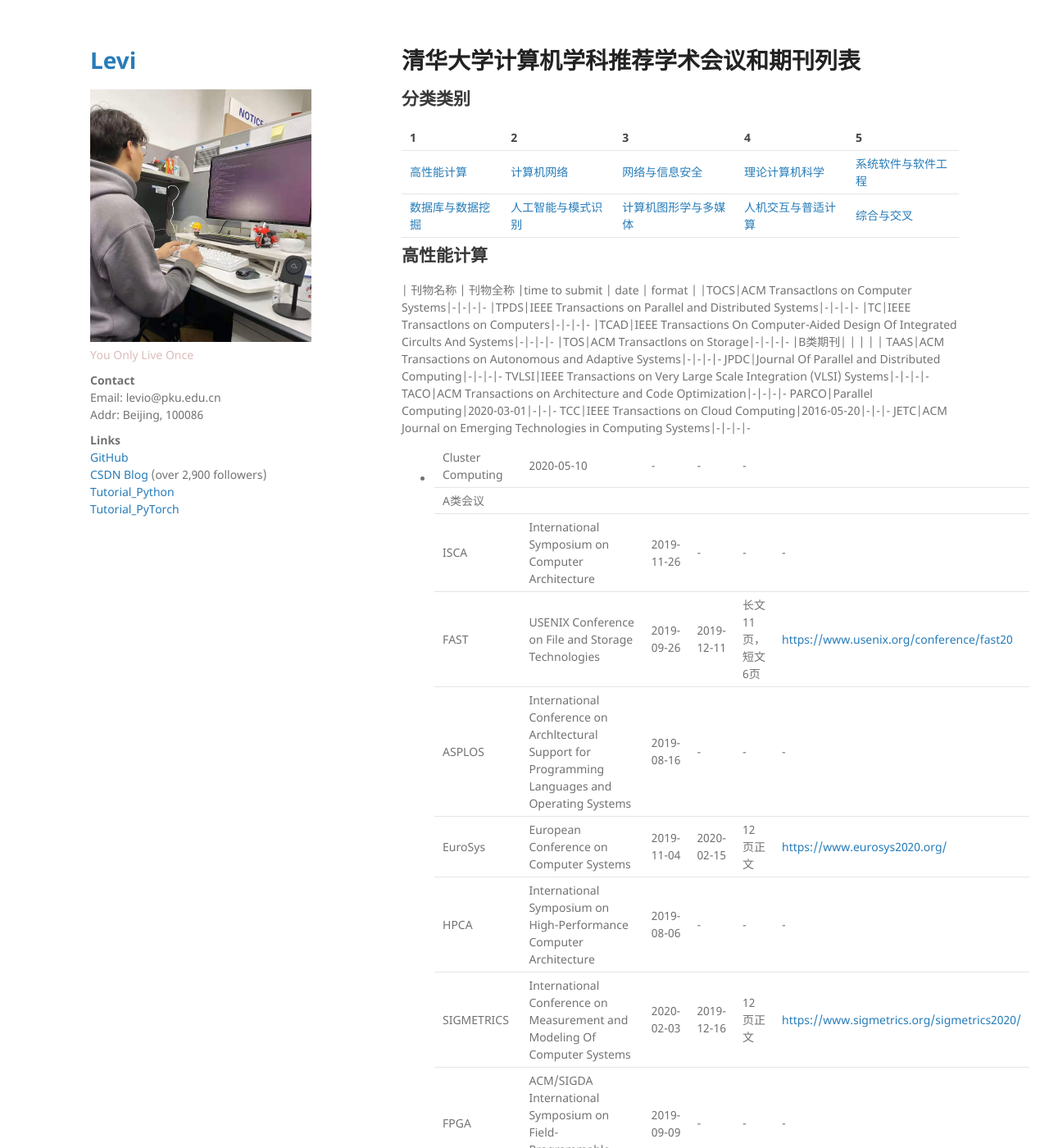
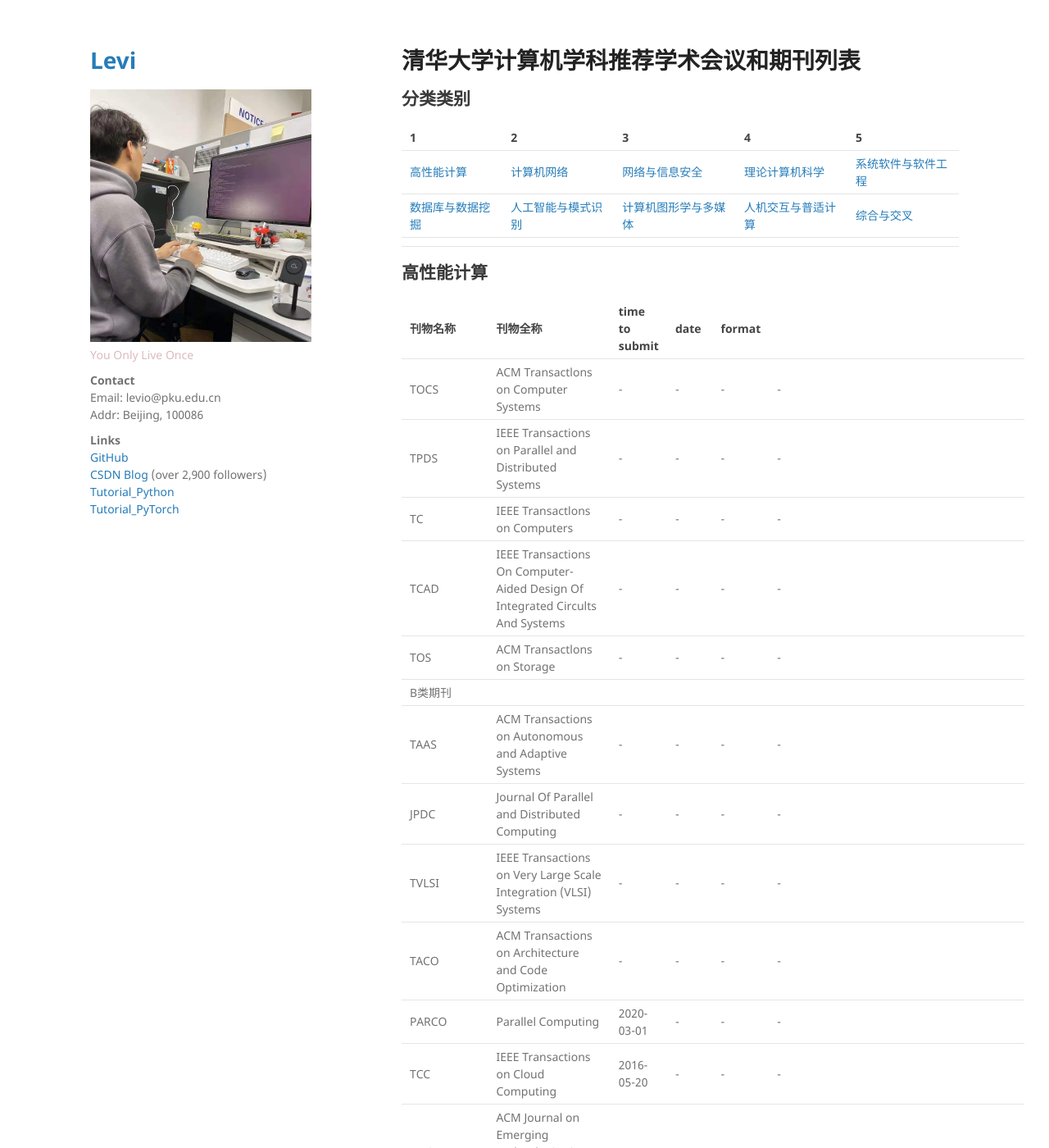
Before and after one commit to leviome/leviome.github.io, a Jekyll site: the page built from files/THU_paper_list.md, in a window 1280 px wide and 1400 px high. Shown: the whole window at 82% size. Built offline with Jekyll 4.4.1, drawn with Linux system fonts in a browser that asks for light colours; our own code applies the rules of GitHub Pages for plain Markdown files; some of the changed text lies outside the part shown.

Commit message:
modify info

```diff
--- a/files/THU_paper_list.md
+++ b/files/THU_paper_list.md
@@ -7,9 +7,11 @@
 |[高性能计算](#高性能计算) | [计算机网络](#计算机网络) | [网络与信息安全](#网络与信息安全) | [理论计算机科学](#理论计算机科学) | [系统软件与软件工程](#系统软件与软件工程)|
 |[数据库与数据挖掘](#数据库与数据挖掘) | [人工智能与模式识别](#人工智能与模式识别) | [计算机图形学与多媒体](#计算机图形学与多媒体) | [人机交互与普适计算](#人机交互与普适计算)| [综合与交叉](#综合与交叉)
 
+---
+## 高性能计算
 
-## 高性能计算
 | 刊物名称            | 刊物全称                                            |time to submit                         |  date | format   |
+|------------|-----------------------------------------------------------|---------------------------------------------------------|----|---------|
 |TOCS|ACM Transactlons on Computer Systems|-|-|-|-
 |TPDS|IEEE Transactions on Parallel and Distributed Systems|-|-|-|-
 |TC|IEEE Transactlons on Computers|-|-|-|-
@@ -68,6 +70,7 @@
 IEDM|IEEE International Electron Devices Meeting|-|-|-|-
 ISSCC|International Solid-State Circuits Conference|-|-|-|-
 
+---
 ## 计算机网络
 
 | 刊物名称            | 刊物全称                                            |time to submit                         |  date | format   |
@@ -120,6 +123,7 @@
 ICN|ACM Conference on Information Centric Networking|-|-|-|[http://www.icn2020.org/information-centric-networking/](http://www.icn2020.org/information-centric-
 CNSM|International Conference on Network and Service Management|-|-|-|-
 
+---
 ## 网络与信息安全
 | 刊物名称            | 刊物全称                                            |time to submit                         |  date | format   |
 |------------|-----------------------------------------------------------|---------------------------------------------------------|----|---------|
@@ -165,6 +169,7 @@
 SEC|IFIP International Information Security Conference|2019-12-01|-|-|-
 NOMS|IEEE/IFIP Network Operations and Management Symposium|-|-|-|-
 
+---
 ## 理论计算机科学
 | 刊物名称            | 刊物全称                                            |time to submit                         |  date | format   |
 |------------|-----------------------------------------------------------|---------------------------------------------------------|----|---------|
@@ -208,6 +213,7 @@
 SWAT/WADS|Scandinavian Symposium and Workshops on Algorithm Theory/ the Algorithms and Data Structures Symposi|-|-|-|-
 ISIT|IEEE International Symposium on Information Theory|-|-|-|-
 
+---
 ## 系统软件与软件工程
 | 刊物名称            | 刊物全称                                            |time to submit                         |  date | format   |
 |------------|-----------------------------------------------------------|---------------------------------------------------------|----|---------|
@@ -264,6 +270,7 @@
 CP|International Conference on Principles and Practice of Constraint Programming|2020-04-22|-|-|-
 ATVA|International Symposium on Automated Technology for Verification and Analysis|2020-05-03|-|-|-
 
+---
 ## 数据库与数据挖掘
 | 刊物名称            | 刊物全称                                            |time to submit                         |  date | format   |
 |------------|-----------------------------------------------------------|---------------------------------------------------------|----|---------|
@@ -309,6 +316,7 @@
 CIDR|International Conference on Innovative Data Systems Research|2019-08-23|-|-|-
 DASFAA|Database Systems for Advanced Applications|2019-12-20|-|-|-
 
+---
 ## 人工智能与模式识别
 | 刊物名称            | 刊物全称                                            |time to submit                         |  date | format   |
 |------------|-----------------------------------------------------------|---------------------------------------------------------|----|---------|
@@ -385,6 +393,7 @@
 ALT|International Conference on Algorithmic Learning Theory|2019-09-20|-|-|-
 RecSys|Conference on Recommender Systems|-|-|-|-
 
+---
 ## 计算机图形学与多媒体
 | 刊物名称            | 刊物全称                                            |time to submit                         |  date | format   |
 |------------|-----------------------------------------------------------|---------------------------------------------------------|----|---------|
@@ -427,6 +436,7 @@
 PG|Pacific Graphics: The Pacific Conference on Computer Graphics and Applications|-|-|-|-
 DCC|Data Compression Conference|2019-11-01|-|10页全文|[https://www.cs.brandeis.edu/~dcc/](https://www.cs.brandeis.edu/~dcc/)
 
+---
 ## 人机交互与普适计算
 | 刊物名称            | 刊物全称                                            |time to submit                         |  date | format   |
 |------------|-----------------------------------------------------------|---------------------------------------------------------|----|---------|
@@ -454,6 +464,7 @@
 DIS|ACM Conference on Designing Interactive Systems|2020-01-31|-|-|-
 ICMI|ACM International Conference on Multimodal Interaction|2020-05-04|-|-|-
 
+---
 ## 综合与交叉
 | 刊物名称            | 刊物全称                                            |time to submit                         |  date | format   |
 |------------|-----------------------------------------------------------|---------------------------------------------------------|----|---------|
```
